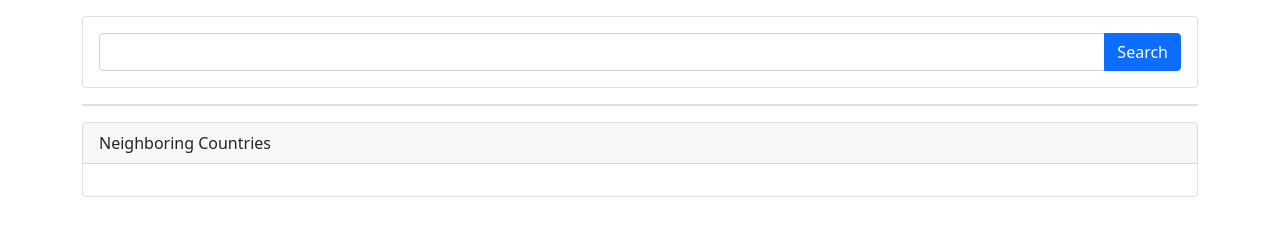
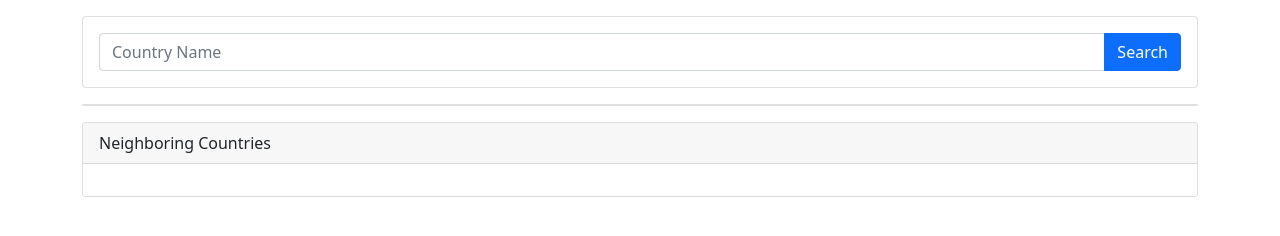
Before and after one commit to DogacUlgacc/RestCountries, a plain HTML site: page countryAPI/index.html in a window 1280 px wide. Drawn offline with nearby package versions, Linux system fonts and the light colour scheme.

Commit message:
Update index.html

```diff
--- a/countryAPI/index.html
+++ b/countryAPI/index.html
@@ -28,6 +28,7 @@
                             type="text"
                             id="txtSearch"
                             class="form-control"
+                             placeholder="Country Name"
                         />
                         <button
                             class="btn btn-primary"
```
